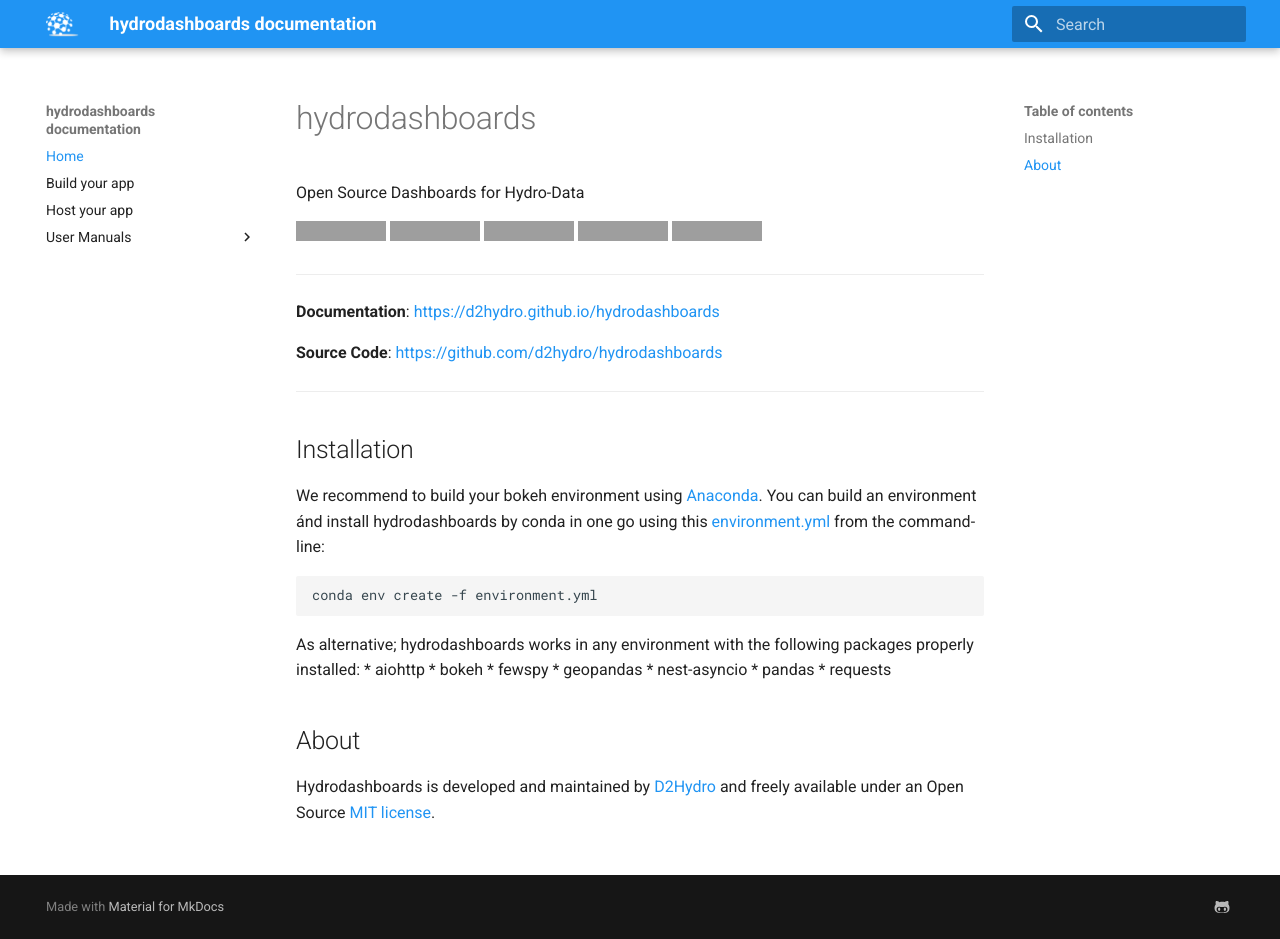
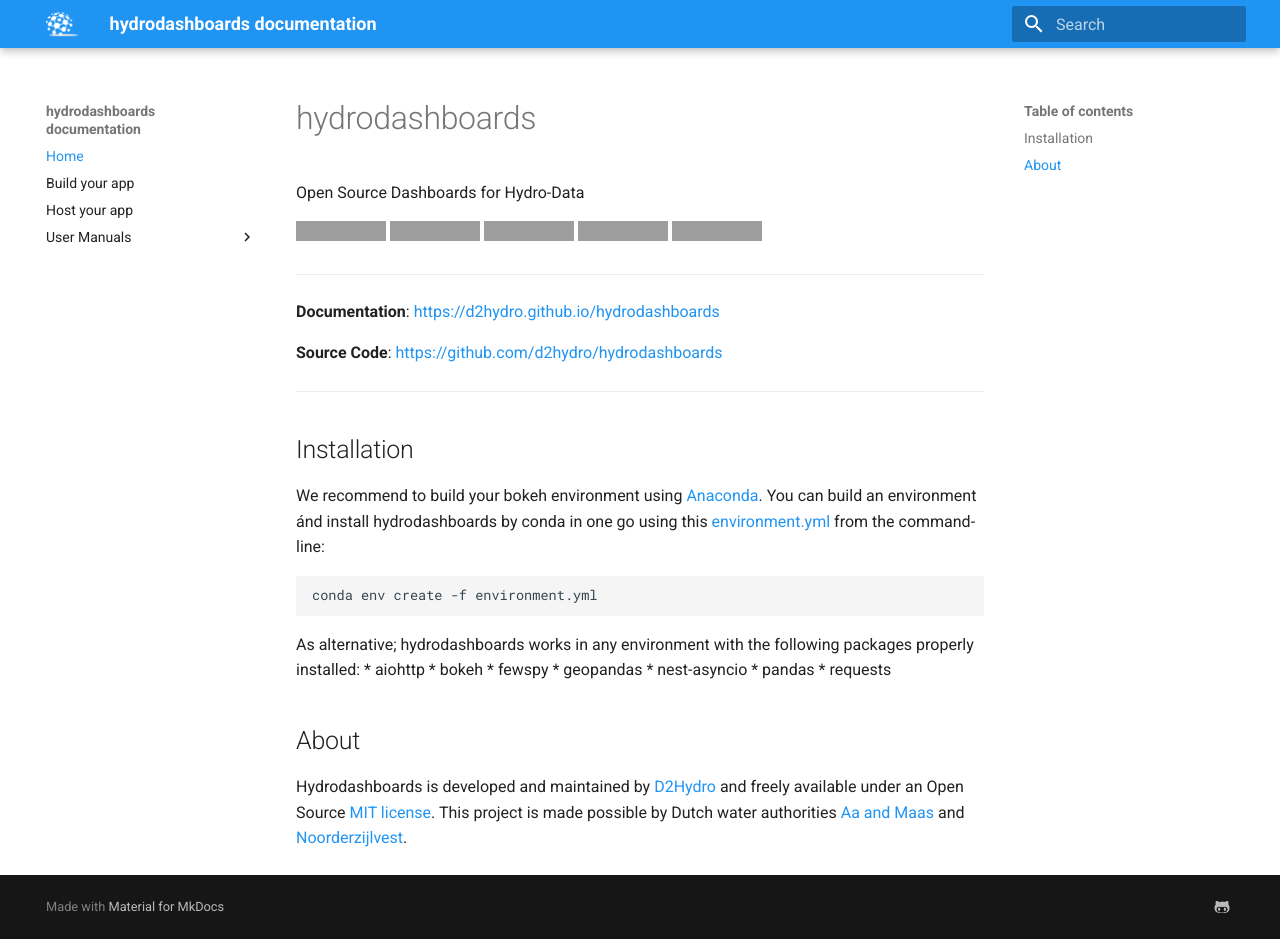
Before and after one commit to d2hydro/hydrodashboards, an MkDocs documentation site: the page built from docs/index.md, in a window 1280 px wide and 939 px high, cut to the strip 0-939 px from the top of the window. Built offline with MkDocs 1.6.1 and Material for MkDocs 9.7.7, drawn with Linux system fonts in a browser that asks for light colours; grey boxes are pictures that could not be loaded.

Commit message:
AAM + NZV credits

```diff
--- a/docs/index.md
+++ b/docs/index.md
@@ -33,4 +33,4 @@ As alternative; hydrodashboards works in any environment with the following pack
 
 ## About
 
-Hydrodashboards is developed and maintained by [D2Hydro](https://d2hydro.nl/) and freely available under an Open Source <a href="https://github.com/d2hydro/hydrodashboards/blob/main/LICENSE" target="_blank">MIT license</a>.
+Hydrodashboards is developed and maintained by [D2Hydro](https://d2hydro.nl/) and freely available under an Open Source <a href="https://github.com/d2hydro/hydrodashboards/blob/main/LICENSE" target="_blank">MIT license</a>. This project is made possible by Dutch water authorities <a href="https://www.aaenmaas.nl/" target="_blank">Aa and Maas</a> and <a href="https://www.noorderzijlvest.nl/" target="_blank">Noorderzijlvest</a>.
```
Also changed, not shown: README.md (+1 -1 lines).
